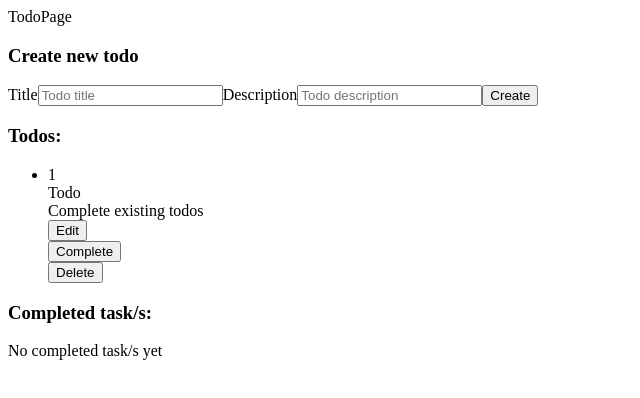
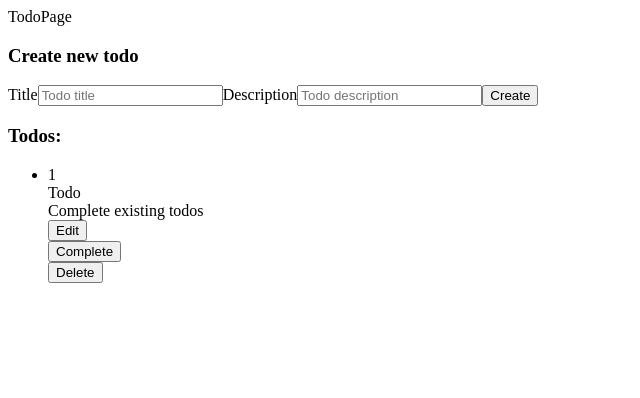
Before and after one commit to jasperonza/react-typescript-playground, a React (Vite) app in the folder ztodo-app/: page /todo in a window 1280 px wide. Shown: the top 398 px of the page, without its empty margins (0-640 px from the left). Built offline with nearby package versions, Linux system fonts and the light colour scheme.

Commit message:
modified: clean up code

```diff
--- a/ztodo-app/src/components/todo/component/TodoCompletedTasks.tsx
+++ b/ztodo-app/src/components/todo/component/TodoCompletedTasks.tsx
@@ -9,22 +9,15 @@ export default function TodoCompletedTasks({ }: Props) {
     <>
       {todos.length > 0 && todos.map((todo: any) => (
         <div key={todo.id}>
-          <h3>Completed task/s:</h3>
-          {todo.isCompleted ?
-            <>
-              <h3>Completed task/s</h3>
-              <ul>
-                <li>{todo.id}</li>
-                <li>{todo.title}</li>
-                <li>{todo.description}</li>
-              </ul>
-            </>
-            : <p>No completed task/s yet</p>
+          {todo.isCompleted &&
+            <ul>
+              <li>{todo.id}</li>
+              <li>{todo.title}</li>
+              <li>{todo.description}</li>
+            </ul>
           }
         </div>
-      ))
-
-      }
+      ))}
     </>
   )
 }
```
